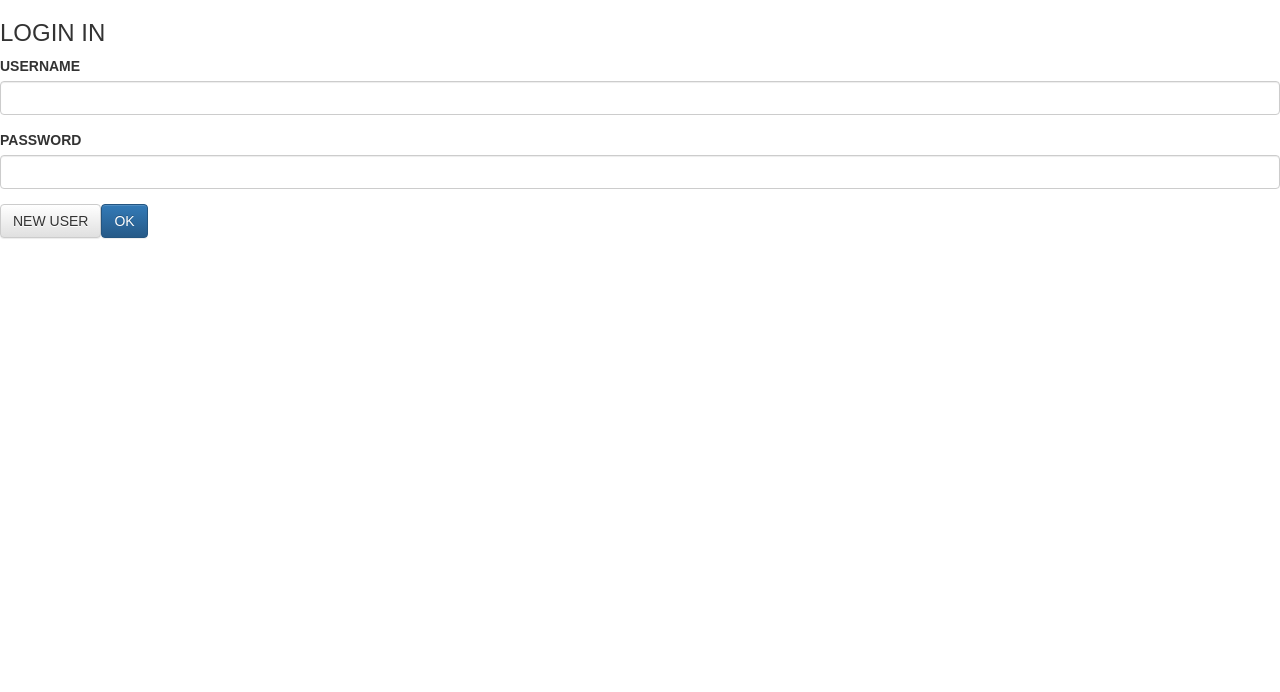
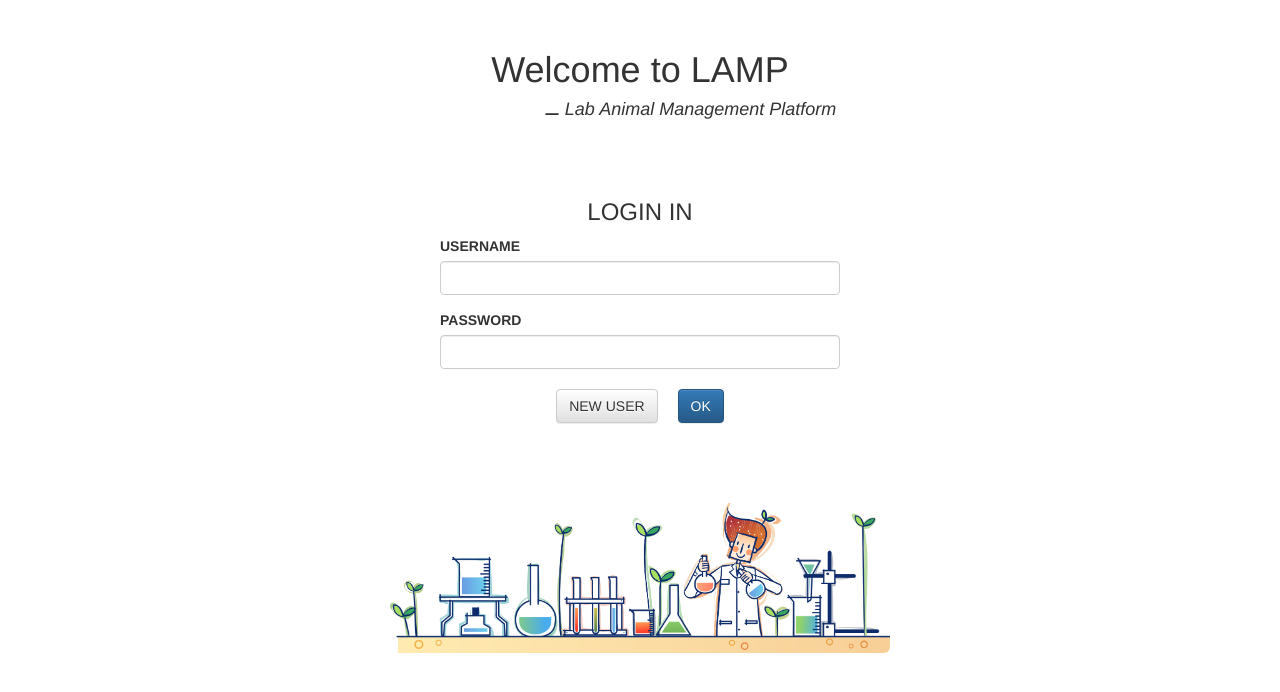
Before and after one commit to ziqingW/LabAnimal, a React (Create React App) app in the folder client/: page / in a window 1280 px wide. Shown: the top 692 px of the page. Built offline with nearby package versions, Linux system fonts and the light colour scheme.

Commit message:
css for welcome

```diff
--- a/client/src/css/index.css
+++ b/client/src/css/index.css
@@ -1,5 +1,41 @@
 body {
-  margin: 0;
-  padding: 0;
-  font-family: sans-serif;
+  width: 100%;
 }
+.welcome-form-wrap {
+  width: 100%;
+  display: flex;
+  flex-direction: column;
+  align-items: center;
+  height: 100%;
+}
+.welcome-form-wrap img {
+  width: 70%;
+  max-width: 500px;
+}
+.welcome-titles {
+  margin-top: 30px;
+}
+.welcome-titles h4 {
+  margin-left: 100px;
+}
+.welcome-titles h1 {
+  text-align: center;
+}
+.welcome-form {
+  margin-top: 50px;
+  width: 90%;
+  max-width: 400px;
+}
+.welcome-form h3 {
+  text-align: center;
+}
+.welcome-buttons {
+  margin-top: 20px;
+  margin-bottom: 80px;
+  display: flex;
+  justify-content: center;
+}
+.welcome-buttons button {
+  margin-left: 10px;
+  margin-right: 10px;
+}
--- a/client/src/jsxs/Main.jsx
+++ b/client/src/jsxs/Main.jsx
@@ -2,7 +2,6 @@ import React from 'react'
 import { Navigation } from './Navigation.jsx'
 import { Footer } from './Footer.jsx'
 import ReactHighcharts from 'react-highcharts'
-import { connect } from 'react-redux'
 import axios from 'axios'
 const clone = require('clone')
 
--- a/client/src/jsxs/Welcome.jsx
+++ b/client/src/jsxs/Welcome.jsx
@@ -3,7 +3,7 @@ import axios from 'axios'
 import { connect } from 'react-redux';
 import { Redirect } from 'react-router-dom';
 import { getUser } from '../actions.js'
-import {FormGroup, ControlLabel, FormControl, HelpBlock, Button, Form} from 'react-bootstrap'
+import {FormGroup, ControlLabel, FormControl, HelpBlock, Button, Form, Image} from 'react-bootstrap'
 
 export class Welcome extends React.Component {
   constructor (props) {
@@ -141,7 +141,12 @@ export class Welcome extends React.Component {
 
   loginForm = () => {
       return (
-        <Form onSubmit={this.loginSubmit}>
+        <div className="welcome-form-wrap">
+          <div className="welcome-titles">
+            <h1>Welcome to LAMP</h1>
+            <h4><i>&#9866; Lab Animal Management Platform</i></h4>
+          </div>
+        <Form className="welcome-form" onSubmit={this.loginSubmit}>
           <h3>LOGIN IN</h3>
           <FormGroup controlId="formLoginUsername">
             <ControlLabel>USERNAME</ControlLabel>
@@ -152,17 +157,24 @@ export class Welcome extends React.Component {
             <FormControl type="password" value={this.state.password} onChange={this.passwordInput} />
           </FormGroup>
           <HelpBlock>{this.state.message}</HelpBlock>
-          <div>
+          <div className="welcome-buttons">
             <Button onClick={this.showSignForm}>NEW USER</Button>
             <Button bsStyle="primary" type="submit">OK</Button>
           </div>
         </Form>
+        <Image src={require("../images/labBackground.png")} responsive rounded/>
+        </div>
       )
   }
 
   signupForm = () => {
     return (
-      <Form onSubmit={this.signSubmit}>
+      <div className="welcome-form-wrap">
+        <div className="welcome-titles">
+          <h1>Welcome to LAMP</h1>
+          <h4><i>&#9866; Lab Animal Management Platform</i></h4>
+        </div>
+      <Form className="welcome-form" onSubmit={this.signSubmit}>
         <h3>SIGN UP</h3>
         <FormGroup controlId="formSignUsername">
           <ControlLabel>USERNAME</ControlLabel>
@@ -177,11 +189,13 @@ export class Welcome extends React.Component {
           <FormControl type="password" value={this.state.rePassword} placeholder="Password must be longer than 8 characters" onChange={this.rePasswordInput} />
         </FormGroup>
         <HelpBlock>{this.state.message}</HelpBlock>
-        <div>
+        <div className="welcome-buttons">
           <Button onClick={this.showLoginForm}>RETURNED USER</Button>
           <Button bsStyle="primary" type="submit">SUBMIT</Button>
         </div>
       </Form>
+      <Image src={require("../images/labBackground.png")} responsive rounded/>
+      </div>
     )
   }
 
```
Also changed, not shown: client/src/images/labBackground.png (added).
